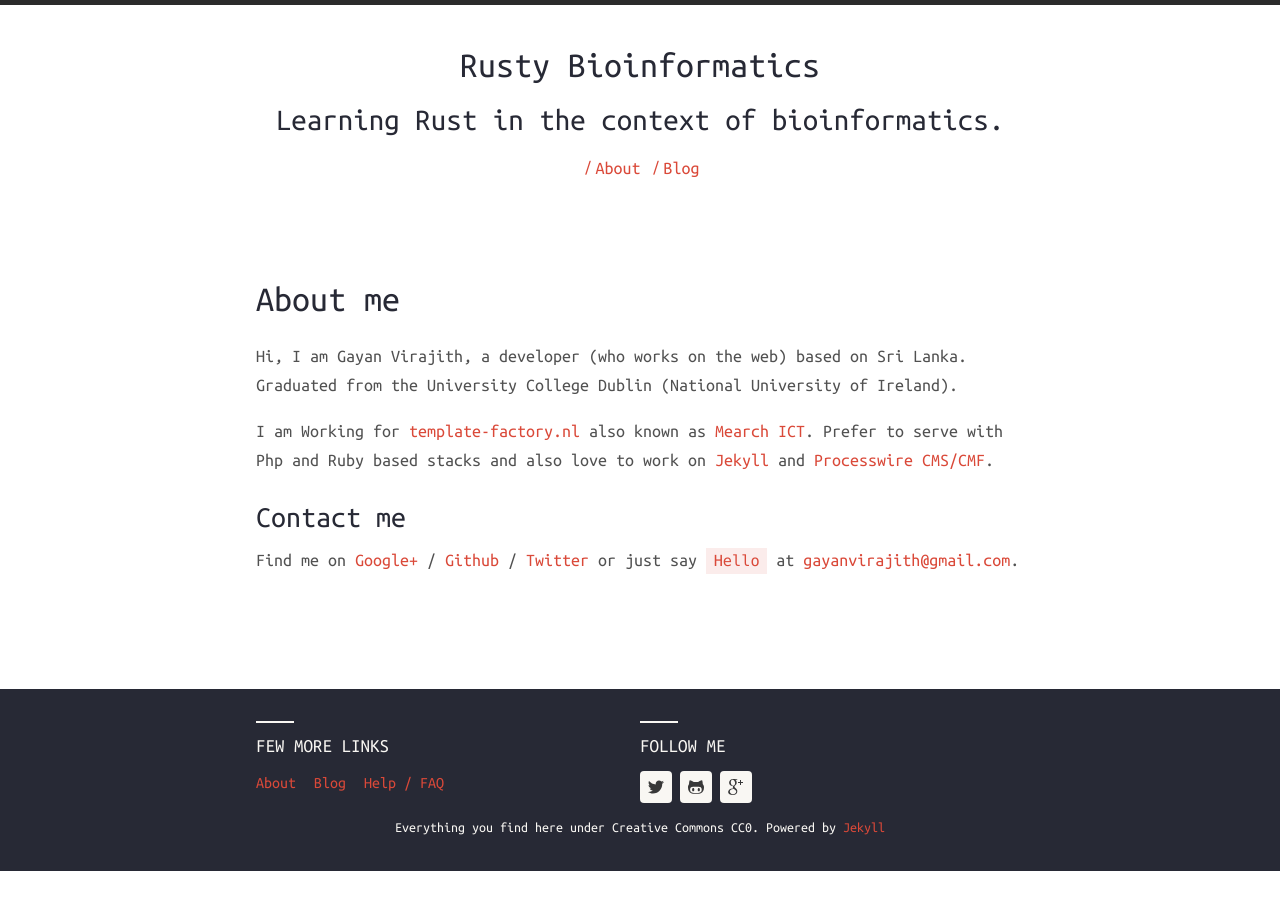
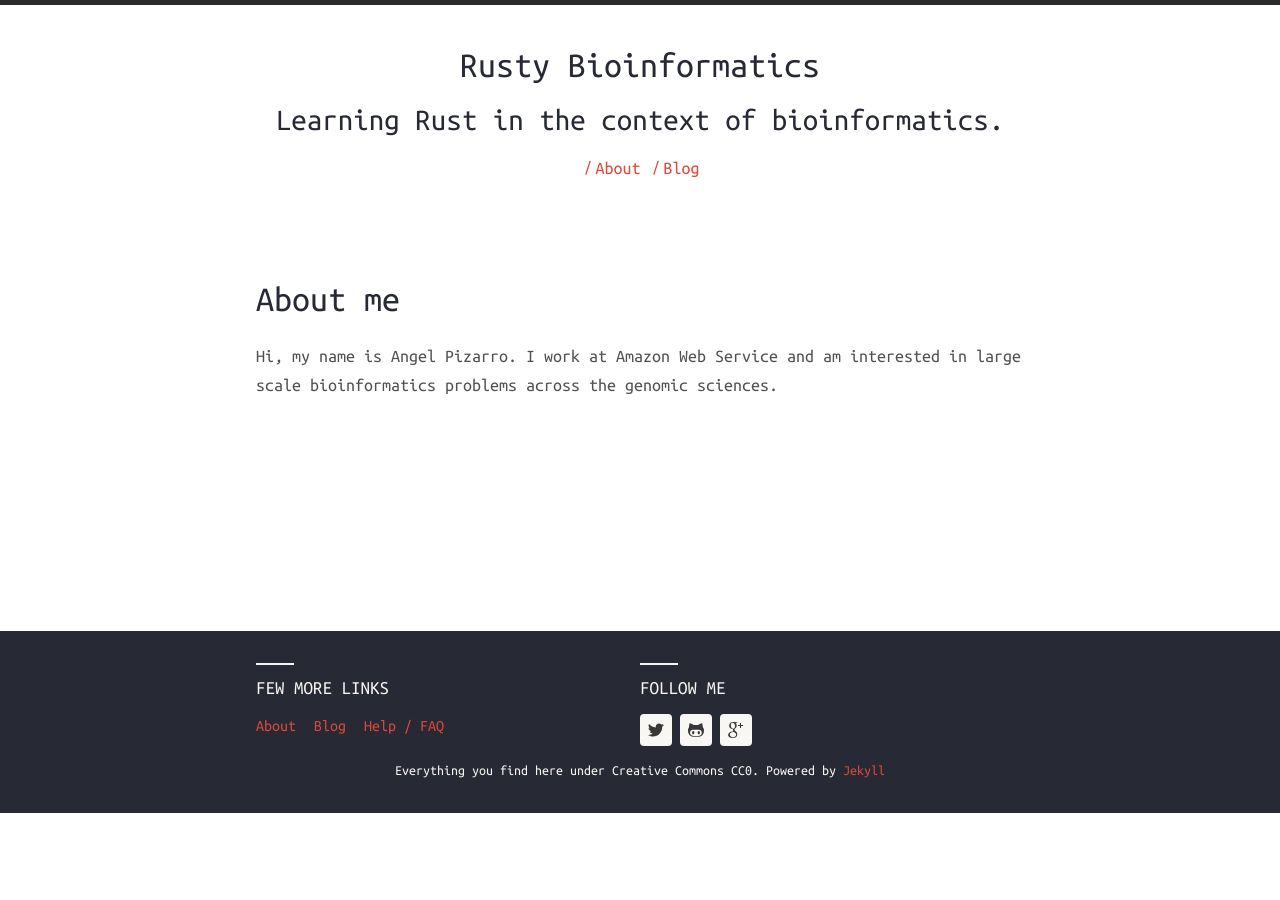
Before and after one commit to delagoya/rusty-bio, a Jekyll site: the page built from about.md, in a window 1280 px wide. Built offline with Jekyll 4.4.1, drawn with Linux system fonts in a browser that asks for light colours; nearby versions of some CDN libraries.

Commit message:
updated the about and faq

```diff
--- a/about.md
+++ b/about.md
@@ -4,24 +4,4 @@ title: About me
 permalink: /about/
 ---
 
-Hi, I am Gayan Virajith, a developer (who works on the web) based on Sri Lanka.
-Graduated from the University College Dublin (National University of Ireland).
-
-I am Working for [template-factory.nl][tf] also known as [Mearch ICT][m].
-Prefer to serve with Php and Ruby based stacks and also love to work
-on [Jekyll][jekyll] and [Processwire CMS/CMF][pw].
-
-### Contact me
-
-Find me on [Google+][google] / [Github][github] / [Twitter][Twitter] or just say `Hello` at
-[gayanvirajith@gmail.com](gayanvirajith@gmail.com).
-
-
-[tf]: http://template-factory.nl
-[m]: http://mearch.com
-[pw]: http://processwire.com
-[pwf]: http://processwire.com/talk
-[jekyll]: http://jekyllrb.com
-[github]: https://github.com/gayanvirajith
-[google]: https://plus.google.com/+GayanVirajith
-[twitter]: https://twitter.com/gayanvirajith
+Hi, my name is Angel Pizarro. I work at Amazon Web Service and am interested in large scale bioinformatics problems across the genomic sciences.
```
Also changed, not shown: faq.md (+1 -7 lines).
